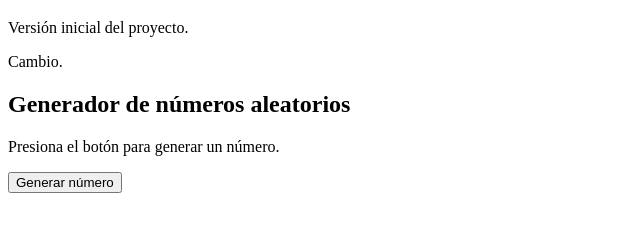
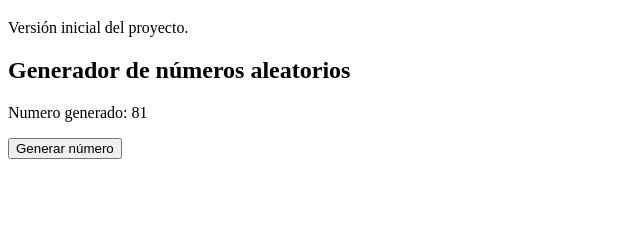
Before and after one commit to JuandaMonkey/Practica-CI-CD, a plain HTML site: page index.html in a window 1280 px wide. Both pictures are taken after a click on the button "Generar número". Shown: the part 61-292 px from the top of the page, without its empty margins (0-640 px from the left). Drawn offline with Linux system fonts and the light colour scheme.

Commit message:
recuperacion

```diff
--- a/index.html
+++ b/index.html
@@ -12,8 +12,6 @@
 
     <p>Versión inicial del proyecto.</p>
 
-    <p>Cambio.</p>
-
     <h2>Generador de números aleatorios</h2>
 
     <p id="resultado">Presiona el botón para generar un número.</p>
@@ -22,7 +20,30 @@
         Generar número
     </button>
 
+    <script>
+        // FUNCION CRITICA DE LA APLICACION
+        function calcularNumeroAleatorio(min, max) {
 
+            if (!Number.isInteger(min) || !Number.isInteger(max)) {
+                throw new TypeError("Los valores deben ser enteros");
+            }
+
+            if (min > max) {
+                throw new RangeError("El minimo no puede ser mayor al maximo");
+            }
+
+            return Math.floor(Math.random() * (max - min + 1)) + min;
+        }
+
+        // funcion para mostrar el resultado en pantalla
+        function mostrarNumero() {
+
+            const numero = calcularNumeroAleatorio(1, 100);
+
+            document.getElementById("resultado").textContent =
+                "Numero generado: " + numero;
+        }
+    </script>
 
 </body>
 </html>
```
